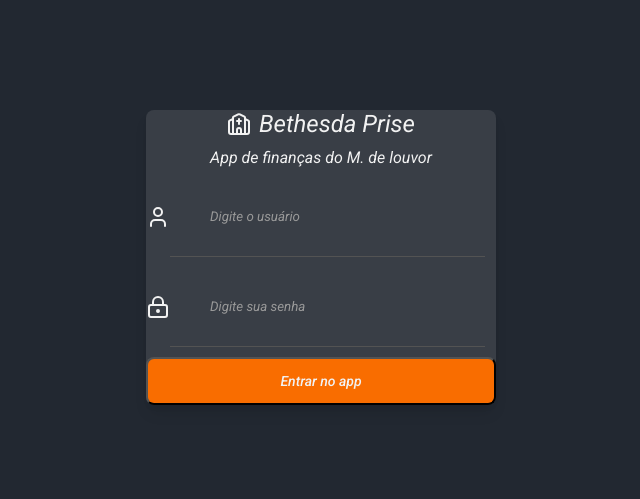
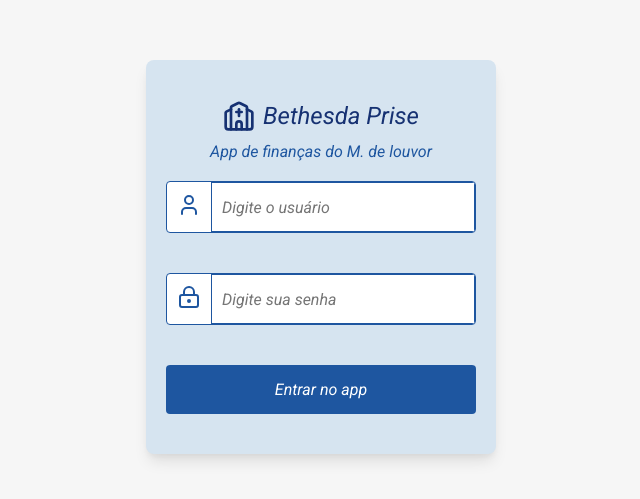
Before and after one commit to GiulianoBotelho/BPrise, a React (Vite) app: page / in a window 1280 px wide. Shown: the part 143-642 px from the top of the page, without its empty margins (319-959 px from the left). Built offline with nearby package versions, Linux system fonts and the light colour scheme.

Commit message:
layout adjusts

```diff
--- a/src/assets/intro/buttons/button.tsx
+++ b/src/assets/intro/buttons/button.tsx
@@ -1,21 +1,15 @@
 import styled from "styled-components";
 
 export const Button = styled.button`
- display: block;
-  padding-top: 0.75rem;
-  padding-bottom: 0.75rem;
-  padding-left: 1.25rem;
-  padding-right: 1.25rem;
-  background-color: #f96d00;
-  color: #f2f2f2;
-  font-size: 0.875rem;
-  line-height: 1.25rem;
-  font-weight: 500;
   width: 100%;
-  border-radius: 0.5rem;
-
-  :hover{
-    background-color: #d85c00;
+  padding: 15px;
+  background-color: var(--button-background);
+  color: var(--button-text);
+  border: none;
+  border-radius: 4px;
+  cursor: pointer;
+  font-size: 16px;
+  &:hover {
+    background-color: var(--button-hover-background);
   }
-
-`
+`;
--- a/src/assets/intro/inputs/style-inputs.tsx
+++ b/src/assets/intro/inputs/style-inputs.tsx
@@ -1,18 +1,30 @@
 import styled from "styled-components";
 
 export const Inputs = styled.input`
-    height: 10vh;
-    outline: none;
-   background-color: #393e46;
-   border: none;
-   border-bottom: solid 0.1px #535353;
-   width: 90%;
-    padding-left: 40px;
-    color: white;
-`
+  height: 50px;
+  outline: none;
+  background-color: var(--input-background); /* Fundo claro */
+  border: 1px solid var(--input-border); /* Border mais escuro */
+  width: 100%;
+  padding: 0 10px;
+  color: var(--text-primary); /* Texto mais escuro */
+  font-size: 16px;
+  ::placeholder {
+    color: var(--input-placeholder); /* Placeholder mais escuro */
+  }
+`;
 
-export const FigurasLucide = styled.figure`
-    display: flex;
-    align-items: center;
+export const InputContainer = styled.div`
+  display: flex;
+  align-items: center;
+  background-color: var(--input-background);
+  border-radius: 4px;
+  margin-bottom: 20px;
+  border: 1px solid var(--input-border); /* Border mais escuro */
+  overflow: hidden;
+`;
 
-`
+export const IconContainer = styled.div`
+  padding: 0 10px;
+  color: var(--text-secondary); /* Ícone mais escuro */
+`;
--- a/src/assets/intro/login.tsx
+++ b/src/assets/intro/login.tsx
@@ -1,8 +1,7 @@
 import { Church, LockKeyhole, User } from "lucide-react";
 import { Button } from "./buttons/button";
-import { FigurasLucide, Inputs } from "./inputs/style-inputs";
-import { DivDePosicionamento, DivTitulo, SessaoPrincipalLogin, Titulo } from "./style-login";
-
+import { InputContainer, Inputs, IconContainer } from "./inputs/style-inputs";
+import { DivDePosicionamento, DivTitulo, SessaoPrincipalLogin, Titulo, Subtitulo } from "./style-login";
 
 export default function TelaDeLogin() {
   return (
@@ -10,20 +9,26 @@ export default function TelaDeLogin() {
       <DivDePosicionamento>
         <DivTitulo>
           <Titulo>
-            <Church/>
+            <Church size={32}/>
             Bethesda Prise
           </Titulo>
-          <h4 >App de finanças do M. de louvor</h4>
+          <Subtitulo>App de finanças do M. de louvor</Subtitulo>
         </DivTitulo>
-        <FigurasLucide>
-          <User />
+
+        <InputContainer>
+          <IconContainer>
+            <User />
+          </IconContainer>
           <Inputs type="text" placeholder='Digite o usuário' required />
-        </FigurasLucide>
+        </InputContainer>
 
-        <FigurasLucide>
-          <LockKeyhole  />
+        <InputContainer>
+          <IconContainer>
+            <LockKeyhole />
+          </IconContainer>
           <Inputs type="password" placeholder='Digite sua senha' required />
-        </FigurasLucide>
+        </InputContainer>
+
         <Button>Entrar no app</Button>
       </DivDePosicionamento>
     </SessaoPrincipalLogin>
--- a/src/assets/intro/style-login.tsx
+++ b/src/assets/intro/style-login.tsx
@@ -6,33 +6,38 @@ align-items: center;
   justify-content: center;
   flex-direction: column;
   height: 100vh;
-`
+  background-color: var(--background-main);
+`;
 
 export const DivDePosicionamento = styled.div`
   display: flex;
   flex-direction: column;
-gap: 10px;
+  gap: 20px;
   text-align: center;
-background-color: #393e46;
+  background-color: var(--background-modal);
   box-shadow: 0 10px 15px -3px rgba(0, 0, 0, 0.1), 0 4px 6px -2px rgba(0, 0, 0, 0.05);
   width: 350px;
-  height:auto;
+  padding: 40px 20px;
   border-radius: 0.5rem;
-  ::placeholder{
-    color:#999999 ;
-}
-`
+`;
 
 export const Titulo = styled.h1`
   display: flex;
   align-items: center;
   justify-content: center;
   gap: 8px;
-    `
+  color: var(--text-primary);
+  font-size: 24px;
+`;
+
+export const Subtitulo = styled.h4`
+  color: var(--text-secondary);
+  font-size: 16px;
+`;
 
 export const DivTitulo = styled.div`
   display: flex;
   align-items: center;
   flex-direction: column;
   gap: 10px;
-    `
+`;
--- a/src/index.css
+++ b/src/index.css
@@ -6,6 +6,21 @@
   font-weight: 400;
   font-style: italic;
 }
+
+:root {
+  --background-main: #f6f6f6;
+  --background-modal: #d6e4f0;
+  --text-primary: #163172;
+  --text-secondary: #1e56a0;
+  --border-color: #1e56a0;
+  --button-background: #1e56a0;
+  --button-hover-background: #163172;
+  --button-text: #fff;
+  --input-background: #fff; /* Ajustado para um fundo mais claro */
+  --input-placeholder: #7a7a7a; /* Ajustado para um placeholder mais escuro */
+  --input-border: #1e56a0; /* Ajustado para um border mais escuro */
+}
+
 
 
 
```
Also changed, not shown: src/assets/intro/buttons/style-buttons.tsx (deleted, +0 -11 lines). Lines whose indentation alone changed are shown as unchanged.
